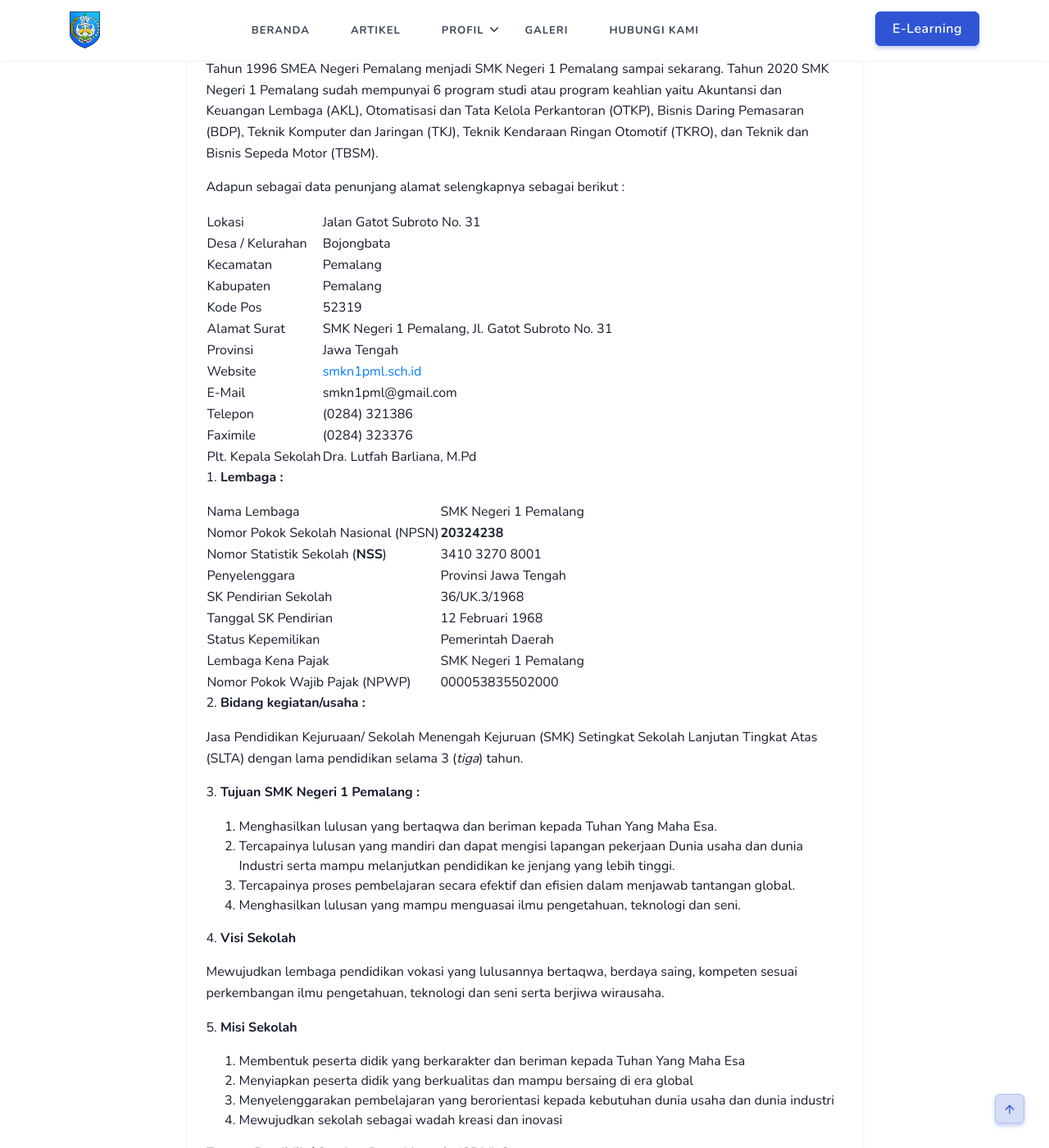
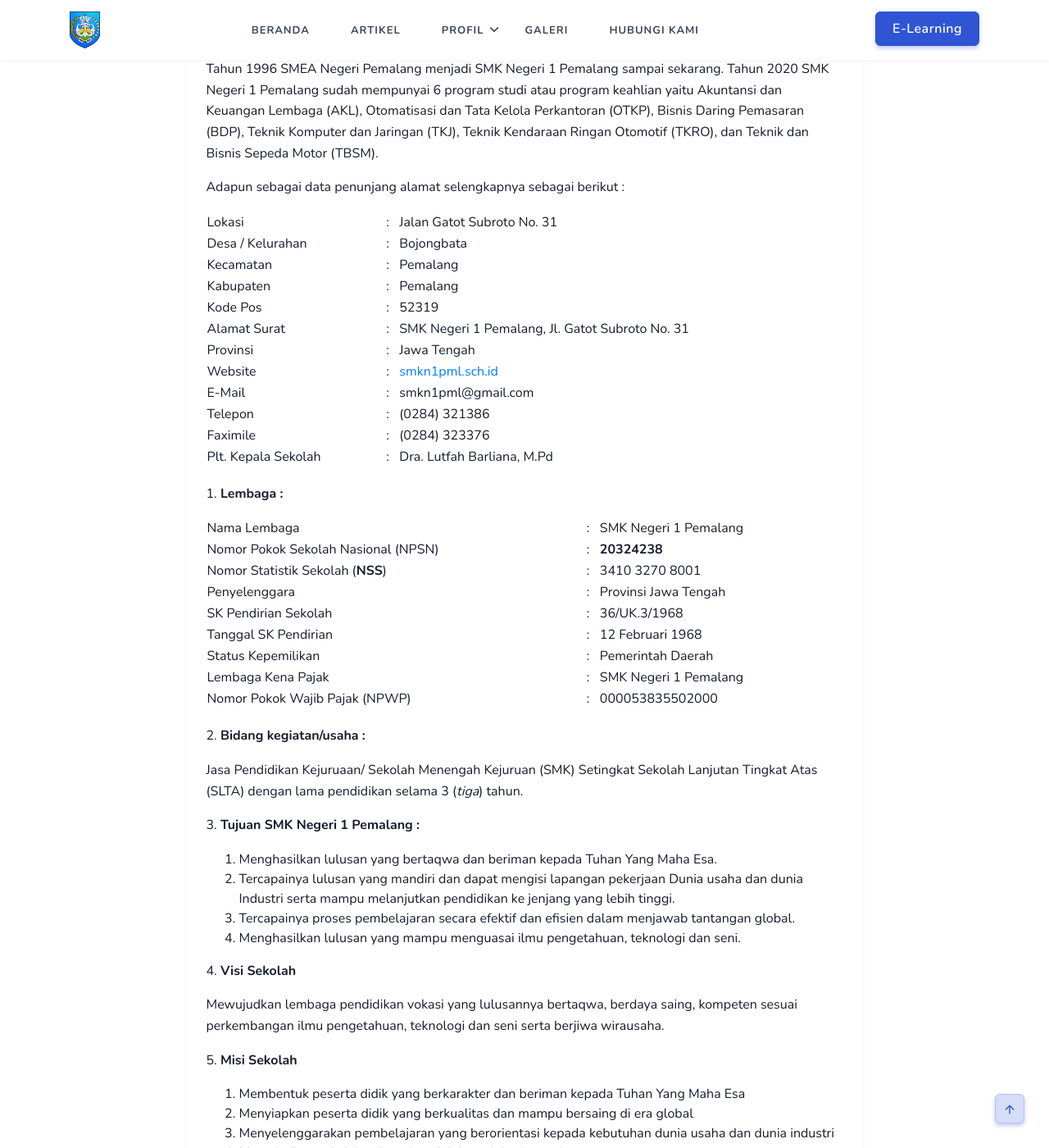
Before and after one commit to smkn1pml/website, a Jekyll site: the page built from _pages/profil.md, in a window 1280 px wide and 1400 px high, scrolled down 1607 px. Shown: the whole window at 82% size. Built offline with Jekyll 4.4.1, drawn with Linux system fonts in a browser that asks for light colours; comment, search, counter and statistics services are not loaded; some of the changed lines change nothing that is shown; some of the changed text lies outside the part shown.

Commit message:
Update profil.md

```diff
--- a/_pages/profil.md
+++ b/_pages/profil.md
@@ -36,94 +36,94 @@
 Tahun 1996 SMEA Negeri Pemalang menjadi SMK Negeri 1 Pemalang sampai sekarang. Tahun 2020 SMK Negeri 1 Pemalang sudah mempunyai 6 program studi atau program keahlian yaitu Akuntansi dan Keuangan Lembaga (AKL), Otomatisasi dan Tata Kelola Perkantoran (OTKP), Bisnis Daring Pemasaran (BDP), Teknik Komputer dan Jaringan (TKJ), Teknik Kendaraan Ringan Otomotif (TKRO), dan Teknik dan Bisnis Sepeda Motor (TBSM).
 
 Adapun sebagai data penunjang alamat selengkapnya sebagai berikut :
-<table>
+<table style="width: 100%;margin-bottom: 20px;margin-top: 0;">
     <tr>
         <td>Lokasi</td>
-        <td>Jalan Gatot Subroto No. 31</td>
+        <td>&nbsp; : &nbsp; Jalan Gatot Subroto No. 31</td>
     </tr>
     <tr>
         <td>Desa / Kelurahan</td>
-        <td>Bojongbata</td>
+        <td>&nbsp; : &nbsp; Bojongbata</td>
     </tr>
     <tr>
         <td>Kecamatan</td>
-        <td>Pemalang</td>
+        <td>&nbsp; : &nbsp; Pemalang</td>
     </tr>
     <tr>
         <td>Kabupaten</td>
-        <td>Pemalang</td>
+        <td>&nbsp; : &nbsp; Pemalang</td>
     </tr>
     <tr>
         <td>Kode Pos</td>
-        <td>52319</td>
+        <td>&nbsp; : &nbsp; 52319</td>
     </tr>
     <tr>
         <td>Alamat Surat</td>
-        <td>SMK Negeri 1 Pemalang, Jl. Gatot Subroto No. 31</td>
+        <td>&nbsp; : &nbsp; SMK Negeri 1 Pemalang, Jl. Gatot Subroto No. 31</td>
     </tr>
     <tr>
         <td>Provinsi</td>
-        <td>Jawa Tengah</td>
+        <td>&nbsp; : &nbsp; Jawa Tengah</td>
     </tr>
     <tr>
         <td>Website</td>
-        <td><a href="https://smkn1pml.sch.id" target="_blank">smkn1pml.sch.id</a></td>
+        <td>&nbsp; : &nbsp; <a href="https://smkn1pml.sch.id" target="_blank">smkn1pml.sch.id</a></td>
     </tr>
     <tr>
         <td>E-Mail</td>
-        <td>smkn1pml@gmail.com</td>
+        <td>&nbsp; : &nbsp; smkn1pml@gmail.com</td>
     </tr>
     <tr>
         <td>Telepon</td>
-        <td>(0284) 321386</td>
+        <td>&nbsp; : &nbsp; (0284) 321386</td>
     </tr>
     <tr>
         <td>Faximile</td>
-        <td>(0284) 323376</td>
+        <td>&nbsp; : &nbsp; (0284) 323376</td>
     </tr>
     <tr>
         <td>Plt. Kepala Sekolah</td>
-        <td>Dra. Lutfah Barliana, M.Pd</td>
+        <td>&nbsp; : &nbsp; Dra. Lutfah Barliana, M.Pd</td>
     </tr>
 </table>
 
 1\. <b>Lembaga :</b>
-<table>
+<table style="width: 100%;margin-bottom: 20px;margin-top: 0;">
     <tr>
         <td>Nama Lembaga</td>
-        <td>SMK Negeri 1 Pemalang</td>
+        <td>&nbsp; : &nbsp; SMK Negeri 1 Pemalang</td>
     </tr>
     <tr>
         <td>Nomor Pokok Sekolah Nasional (NPSN)</td>
-        <td><b>20324238</b></td>
+        <td>&nbsp; : &nbsp; <b>20324238</b></td>
     </tr>
     <tr>
         <td>Nomor Statistik Sekolah (<b>NSS</b>)</td>
-        <td>3410 3270 8001</td>
+        <td>&nbsp; : &nbsp; 3410 3270 8001</td>
     </tr>
     <tr>
         <td>Penyelenggara</td>
-        <td>Provinsi Jawa Tengah</td>
+        <td>&nbsp; : &nbsp; Provinsi Jawa Tengah</td>
     </tr>
     <tr>
         <td>SK Pendirian Sekolah</td>
-        <td>36/UK.3/1968</td>
+        <td>&nbsp; : &nbsp; 36/UK.3/1968</td>
     </tr>
     <tr>
         <td>Tanggal SK Pendirian</td>
-        <td>12 Februari 1968</td>
+        <td>&nbsp; : &nbsp; 12 Februari 1968</td>
     </tr>
     <tr>
         <td>Status Kepemilikan</td>
-        <td>Pemerintah Daerah</td>
+        <td>&nbsp; : &nbsp; Pemerintah Daerah</td>
     </tr>
     <tr>
         <td>Lembaga Kena Pajak</td>
-        <td>SMK Negeri 1 Pemalang</td>
+        <td>&nbsp; : &nbsp; SMK Negeri 1 Pemalang</td>
     </tr>
     <tr>
         <td>Nomor Pokok Wajib Pajak (NPWP)</td>
-        <td>000053835502000</td>
+        <td>&nbsp; : &nbsp; 000053835502000</td>
     </tr>
 </table>
 
@@ -152,49 +152,49 @@
 **Tenaga Pendidik / Sumber Daya Manusia (SDM) Guru :**
 
 A. <b>Plt. Kepala Sekolah</b>
-<table>
+<table style="width: 100%;margin-bottom: 20px;margin-top: 0;">
     <tr>
         <td>Nama</td>
-        <td>Dra. Lutfah Barliana, M.Pd</td>
+        <td>&nbsp; : &nbsp; Dra. Lutfah Barliana, M.Pd</td>
     </tr>
     <tr>
         <td>NIP</td>
-        <td>19701127 199802 2 005</td>
+        <td>&nbsp; : &nbsp; 19701127 199802 2 005</td>
     </tr>
     <tr>
         <td>Tempat, Tanggal Lahir</td>
-        <td>Tegal, 27 Nopember 1970</td>
+        <td>&nbsp; : &nbsp; Tegal, 27 Nopember 1970</td>
     </tr>
     <tr>
         <td>Pangkat / Jabatan</td>
-        <td>Pembina Tingkat I (IV B) / Guru Madya</td>
+        <td>&nbsp; : &nbsp; Pembina Tingkat I (IV B) / Guru Madya</td>
     </tr>
     <tr>
         <td>Pendidikan</td>
-        <td>S2 (UNNES) Magister Pendidikan Bahasa Indonesia tahun 2015</td>
+        <td>&nbsp; : &nbsp; S2 (UNNES) Magister Pendidikan Bahasa Indonesia tahun 2015</td>
     </tr>
 </table>
 
 B. <b>Tenaga Pendidik / Guru yang mengajar</b>
-<table>
+<table style="width: 100%;margin-bottom: 20px;margin-top: 0;">
     <tr>
         <td>Guru PNS</td>
-        <td>82 Orang</td>
+        <td>&nbsp; : &nbsp; 82 Orang</td>
     </tr>
     <tr>
         <td>GTT</td>
-        <td>25 Orang</td>
+        <td>&nbsp; : &nbsp; 25 Orang</td>
     </tr>
 </table>
 
 C. <b>Tenaga Kependidikan</b>
-<table>
+<table style="width: 100%;margin-bottom: 20px;margin-top: 0;">
     <tr>
         <td>Tata Usaha PNS</td>
-        <td>7 Orang</td>
+        <td>&nbsp; : &nbsp; 7 Orang</td>
     </tr>
     <tr>
         <td>PTT</td>
-        <td>19 Orang</td>
+        <td>&nbsp; : &nbsp; 19 Orang</td>
     </tr>
 </table>
```
